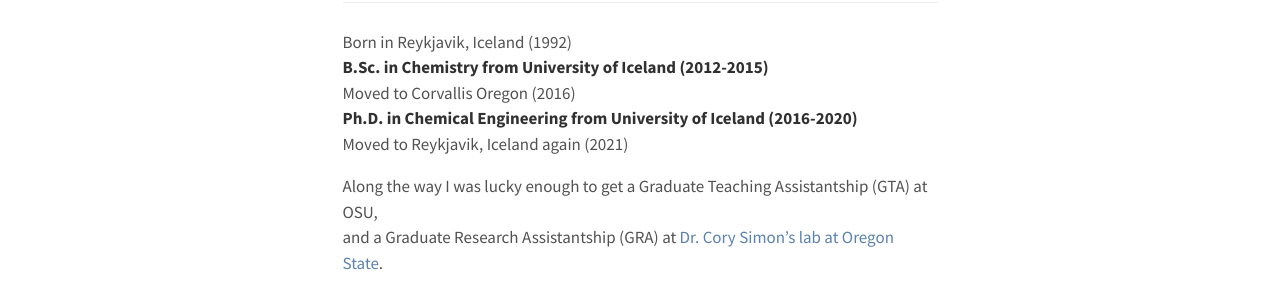
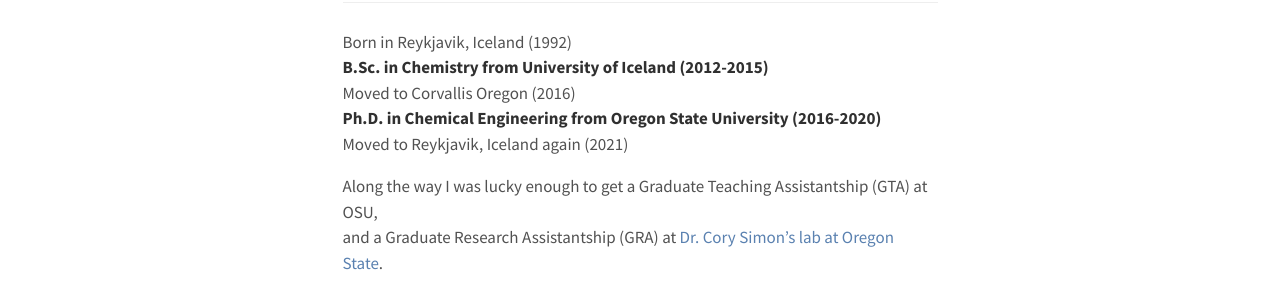
Before and after one commit to Surluson/Surluson.github.io, a Jekyll site: the page built from about.md, in a window 1280 px wide. Shown: the part 480-776 px from the top of the page. Built offline with Jekyll 4.4.1, drawn with Linux system fonts in a browser that asks for light colours.

Commit message:
fixed university for phd

```diff
--- a/about.md
+++ b/about.md
@@ -24,7 +24,7 @@
 Born in Reykjavik, Iceland (1992)
 **B.Sc. in Chemistry from University of Iceland (2012-2015)**
 Moved to Corvallis Oregon (2016)
-**Ph.D. in Chemical Engineering from University of Iceland (2016-2020)**
+**Ph.D. in Chemical Engineering from Oregon State University (2016-2020)**
 Moved to Reykjavik, Iceland again (2021)
 
 
```
